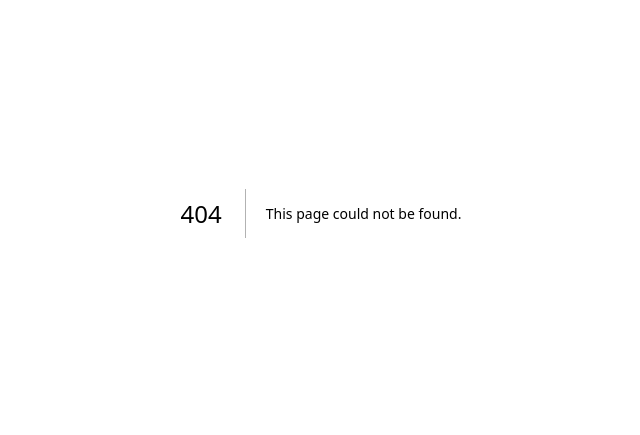
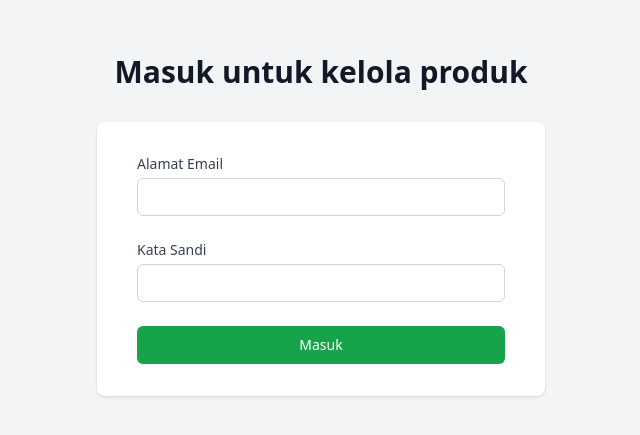
Before and after one commit to imamsutono/react-crud, a Next.js app: page /login in a window 1280 px wide. Before the commit this address had no page. Shown: the part 187-622 px from the top of the page, without its empty margins (319-959 px from the left). Built offline with nearby package versions, Linux system fonts and the light colour scheme.

Commit message:
add login page

```diff
--- /dev/null
+++ b/pages/login.js
@@ -0,0 +1,79 @@
+import Head from "next/head"
+import Link from "next/link"
+import { useState } from "react"
+
+const LoginPage = () => {
+  const [email, setEmail] = useState('')
+  const [password, setPassword] = useState('')
+
+  const handleSubmit = (event) => {
+    event.preventDefault()
+  }
+
+  return (
+    <div className="min-h-screen bg-gray-100 flex flex-col justify-center py-12 sm:px-6 lg:px-8">
+      <Head>
+        <title>Login</title>
+      </Head>
+
+      <div className="sm:mx-auto sm:w-full sm:max-w-md">
+        <h2 className="mt-6 text-center text-3xl font-extrabold text-gray-900">
+          Masuk untuk kelola produk
+        </h2>
+      </div>
+
+      <div className="mt-8 sm:mx-auto sm:w-full sm:max-w-md">
+        <div className="bg-white py-8 px-4 shadow sm:rounded-lg sm:px-10">
+          <form className="space-y-6" onSubmit={handleSubmit}>
+            <div>
+              <label htmlFor="email" className="block text-sm font-medium text-gray-700">
+                Alamat Email
+              </label>
+              <div className="mt-1">
+                <input
+                  id="email"
+                  name="email"
+                  type="email"
+                  autoComplete="email"
+                  required
+                  value={email}
+                  onChange={(event) => setEmail(event.target.value)}
+                  className="appearance-none rounded-md relative block w-full px-3 py-2 border border-gray-300 placeholder-gray-500 text-gray-900 focus:outline-none focus:ring-green-500 focus:border-green-500 focus:z-10 sm:text-sm"
+                />
+              </div>
+            </div>
+
+            <div>
+              <label htmlFor="email" className="block text-sm font-medium text-gray-700">
+                Kata Sandi
+              </label>
+              <div className="mt-1">
+                <input
+                  id="password"
+                  name="password"
+                  type="password"
+                  autoComplete="password"
+                  required
+                  value={password}
+                  onChange={(event) => setPassword(event.target.value)}
+                  className="appearance-none rounded-md relative block w-full px-3 py-2 border border-gray-300 placeholder-gray-500 text-gray-900 focus:outline-none focus:ring-green-500 focus:border-green-500 focus:z-10 sm:text-sm"
+                />
+              </div>
+            </div>
+
+            <div>
+              <button
+                type="submit"
+                className="w-full flex justify-center py-2 px-4 border border-transparent rounded-md shadow-sm text-sm font-medium text-white bg-green-600 hover:bg-green-700 focus:outline-none focus:ring-2 focus:ring-offset-2 focus:ring-green-500"
+              >
+                Masuk
+              </button>
+            </div>
+          </form>
+        </div>
+      </div>
+    </div>
+  )
+}
+
+export default LoginPage
```
